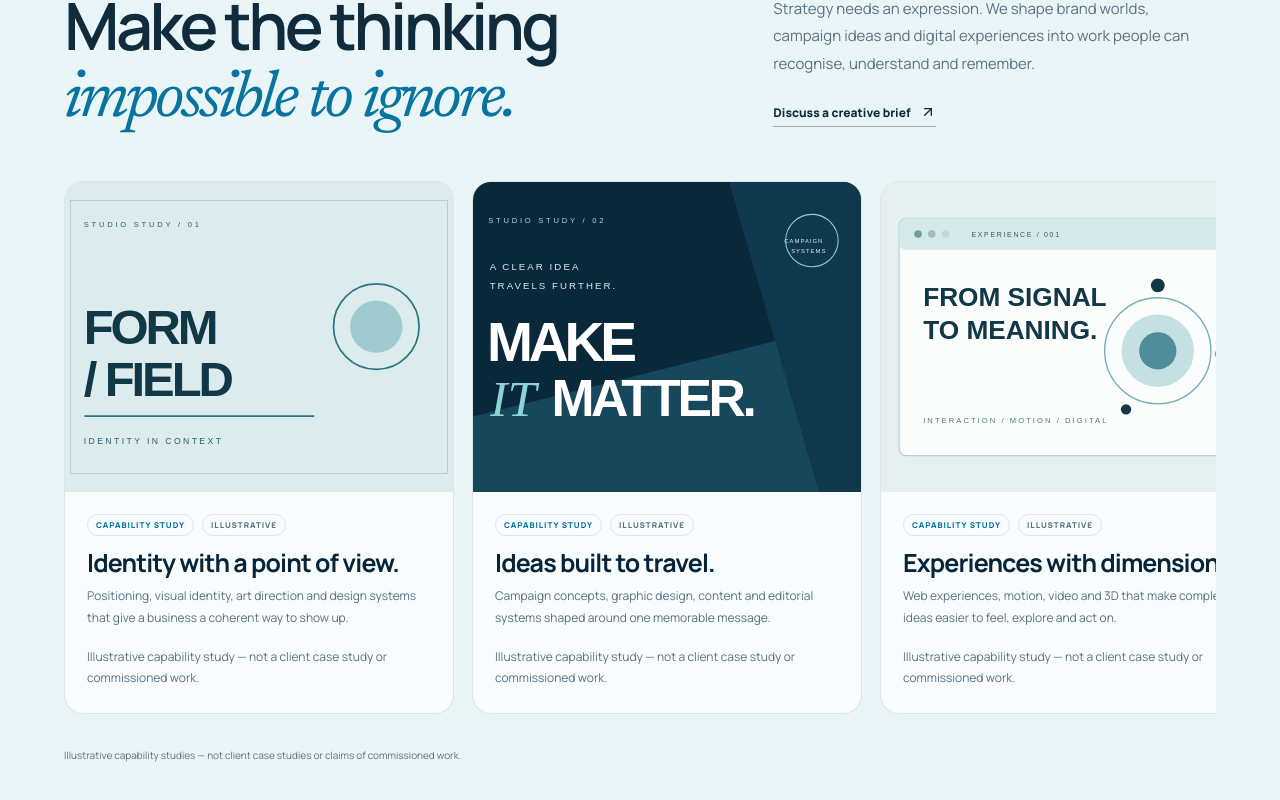
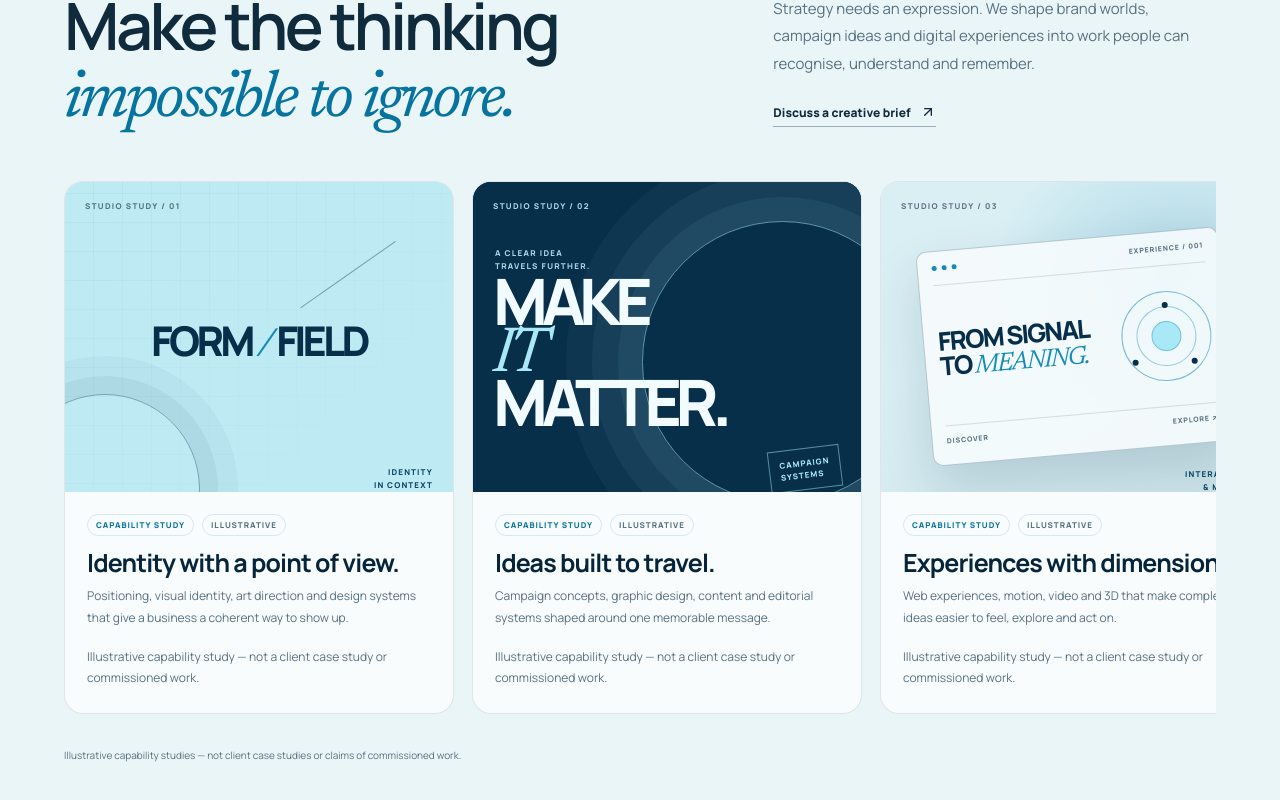
Before and after one commit to godsbest656-glitch/river-ways, a React (Vite) app: page / in a window 1280 px wide. Shown: the part 3501-4301 px from the top of the page. Built offline with nearby package versions, Linux system fonts and the light colour scheme.

Commit message:
feat: preserve studio art through controlled media renderers

```diff
--- a/src/portfolio/components/ProjectMedia.jsx
+++ b/src/portfolio/components/ProjectMedia.jsx
@@ -1,4 +1,5 @@
 import { useEffect, useState } from "react";
+import { StudioArtwork } from "./StudioArtwork.jsx";
 
 export function ProjectMedia({ media, className = "", loading = "lazy" }) {
   const [failed, setFailed] = useState(false);
@@ -16,6 +17,24 @@ export function ProjectMedia({ media, className = "", loading = "lazy" }) {
     return (
       <div className={classes + " rw-project-media-fallback"} role={hidden ? undefined : "img"} aria-label={hidden ? undefined : media.alt} aria-hidden={hidden || undefined}>
         <span>{fallback}</span>
+      </div>
+    );
+  }
+
+  if (media.kind === "image" && media.renderer) {
+    return (
+      <div className={classes + " rw-project-media-rendered"} role={hidden ? undefined : "img"} aria-label={hidden ? undefined : media.alt} aria-hidden={hidden || undefined}>
+        <img
+          className="rw-project-media-renderer-fallback"
+          src={media.src}
+          alt=""
+          aria-hidden="true"
+          width={media.width}
+          height={media.height}
+          loading={loading}
+          decoding="async"
+        />
+        <StudioArtwork variant={media.renderer} />
       </div>
     );
   }
--- /dev/null
+++ b/src/portfolio/components/StudioArtwork.jsx
@@ -0,0 +1,43 @@
+export function StudioArtwork({ variant }) {
+  if (variant === "studio-brand-worlds") {
+    return (
+      <div className="studio-art studio-art-brand" aria-hidden="true">
+        <span className="studio-art-index">STUDIO STUDY / 01</span>
+        <span className="studio-brand-word">FORM<span> / </span>FIELD</span>
+        <span className="studio-brand-rule" />
+        <span className="studio-brand-note">IDENTITY<br />IN CONTEXT</span>
+        <span className="studio-brand-disc" />
+      </div>
+    );
+  }
+
+  if (variant === "studio-campaign-worlds") {
+    return (
+      <div className="studio-art studio-art-campaign" aria-hidden="true">
+        <span className="studio-art-index">STUDIO STUDY / 02</span>
+        <span className="studio-campaign-small">A CLEAR IDEA<br />TRAVELS FURTHER.</span>
+        <span className="studio-campaign-big">MAKE<br /><i>IT</i><br />MATTER.</span>
+        <span className="studio-campaign-stamp">CAMPAIGN<br />SYSTEMS</span>
+      </div>
+    );
+  }
+
+  if (variant === "studio-digital-experiences") {
+    return (
+      <div className="studio-art studio-art-experience" aria-hidden="true">
+        <span className="studio-art-index">STUDIO STUDY / 03</span>
+        <div className="studio-interface">
+          <div className="studio-interface-top"><i /><i /><i /><span>EXPERIENCE / 001</span></div>
+          <div className="studio-interface-body">
+            <span>FROM SIGNAL<br />TO <b>MEANING.</b></span>
+            <div className="studio-interface-orbit"><i /><i /><i /></div>
+          </div>
+          <div className="studio-interface-bottom"><span>DISCOVER</span><span>EXPLORE ↗</span></div>
+        </div>
+        <span className="studio-experience-index">INTERACTION<br />& MOTION</span>
+      </div>
+    );
+  }
+
+  return null;
+}
--- a/src/portfolio/components/portfolio-components.css
+++ b/src/portfolio/components/portfolio-components.css
@@ -374,3 +374,26 @@
     transition: none !important;
   }
 }
+
+
+.rw-project-media-rendered {
+  position: relative;
+  display: block;
+  min-height: 330px;
+}
+
+.rw-project-media-rendered .rw-project-media-renderer-fallback {
+  position: absolute;
+  z-index: 0;
+  inset: 0;
+  width: 100%;
+  height: 100%;
+  object-fit: cover;
+}
+
+.rw-project-media-rendered .studio-art {
+  position: relative;
+  z-index: 1;
+  width: 100%;
+  min-height: 330px;
+}
--- a/src/portfolio/index.js
+++ b/src/portfolio/index.js
@@ -1,5 +1,5 @@
 export { CATEGORY_GROUPS, CATEGORIES, CATEGORY_IDS, SERVICES, SERVICE_IDS, FEATURED_SCOPES, PROJECT_TYPES, VISIBILITIES, PROJECT_STATUSES, isKnownCategory, isKnownService, getCategoryLabel, getServiceLabel } from "./taxonomy.js";
-export { validateMedia, validateProject, normalizeProject, buildProjectCollection, isPublishableAsProof, deepFreeze } from "./schema.js";
+export { validateMedia, validateProject, normalizeProject, buildProjectCollection, isPublishableAsProof, deepFreeze, MEDIA_RENDERERS } from "./schema.js";
 export { selectGalleryProjects, selectFiltered, selectFeatured, selectHomeShowcase } from "./selectors.js";
 export { createProjectSource } from "./projectSource.js";
 export { stableShuffle } from "./shuffle.js";
--- a/src/portfolio/projects.js
+++ b/src/portfolio/projects.js
@@ -1,6 +1,6 @@
 import { deepFreeze } from "./schema.js";
 
-const originalMedia = (src, alt) => ({
+const originalMedia = (src, alt, renderer = null) => ({
   kind: "image",
   src,
   alt,
@@ -12,7 +12,8 @@ const originalMedia = (src, alt) => ({
     source: "River Ways original SVG artwork",
     attributionRequired: false
   },
-  focalPoint: { x: 0.5, y: 0.5 }
+  focalPoint: { x: 0.5, y: 0.5 },
+  ...(renderer ? { renderer } : {})
 });
 
 export const projectRecords = deepFreeze([
@@ -29,7 +30,7 @@ export const projectRecords = deepFreeze([
     status: "published", visibility: "public",
     problem: null, approach: null, outcome: null, client: null,
     results: [], testimonials: [],
-    media: { cover: originalMedia("/portfolio/studio-study-brand-worlds.svg", "Illustrative brand-system composition with FORM / FIELD typography, a rule and a circular mark."), gallery: [] },
+    media: { cover: originalMedia("/portfolio/studio-study-brand-worlds.svg", "Illustrative brand-system composition with FORM / FIELD typography, a rule and a circular mark.", "studio-brand-worlds"), gallery: [] },
     featured: ["studio"], disclaimer: null, deliverables: [], evidenceReferences: [], credits: [], seo: null
   },
   {
@@ -45,7 +46,7 @@ export const projectRecords = deepFreeze([
     status: "published", visibility: "public",
     problem: null, approach: null, outcome: null, client: null,
     results: [], testimonials: [],
-    media: { cover: originalMedia("/portfolio/studio-study-campaign-worlds.svg", "Illustrative campaign composition with the message MAKE IT MATTER and a campaign systems label."), gallery: [] },
+    media: { cover: originalMedia("/portfolio/studio-study-campaign-worlds.svg", "Illustrative campaign composition with the message MAKE IT MATTER and a campaign systems label.", "studio-campaign-worlds"), gallery: [] },
     featured: ["studio"], disclaimer: null, deliverables: [], evidenceReferences: [], credits: [], seo: null
   },
   {
@@ -61,7 +62,7 @@ export const projectRecords = deepFreeze([
     status: "published", visibility: "public",
     problem: null, approach: null, outcome: null, client: null,
     results: [], testimonials: [],
-    media: { cover: originalMedia("/portfolio/studio-study-digital-experiences.svg", "Illustrative digital interface with orbiting forms and the words FROM SIGNAL TO MEANING."), gallery: [] },
+    media: { cover: originalMedia("/portfolio/studio-study-digital-experiences.svg", "Illustrative digital interface with orbiting forms and the words FROM SIGNAL TO MEANING.", "studio-digital-experiences"), gallery: [] },
     featured: ["studio"], disclaimer: null, deliverables: [], evidenceReferences: [], credits: [], seo: null
   },
   {
--- a/src/portfolio/schema.js
+++ b/src/portfolio/schema.js
@@ -7,6 +7,8 @@ import {
   isKnownCategory,
   isKnownService
 } from "./taxonomy.js";
+
+export const MEDIA_RENDERERS = Object.freeze(["studio-brand-worlds", "studio-campaign-worlds", "studio-digital-experiences"]);
 
 const SLUG_RE = /^[a-z0-9]+(?:-[a-z0-9]+)*$/;
 const TYPE_LABELS = {
@@ -67,6 +69,10 @@ export function validateMedia(media, path = "media") {
   }
   if (typeof media.src !== "string" || !media.src.trim()) {
     add(issues, path + ".src", "is required");
+  }
+  if (media.renderer != null) {
+    if (!MEDIA_RENDERERS.includes(media.renderer)) add(issues, path + ".renderer", "is not an approved local renderer");
+    if (media.kind !== "image") add(issues, path + ".renderer", "is only supported for image media");
   }
   if (typeof media.alt !== "string") {
     add(issues, path + ".alt", "must be a string");
```
Also changed, not shown: 2 other files (tests, documents, lock files or other folders).
